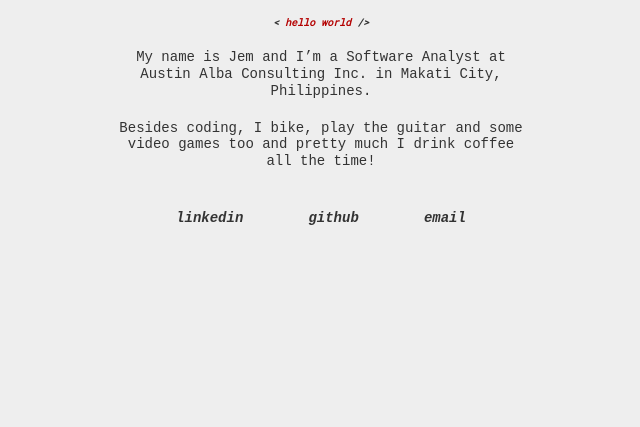
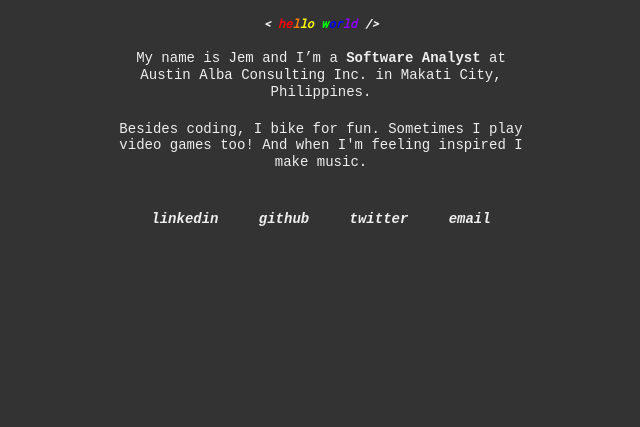
Before and after one commit to jemgaleon/jemgaleon.github.io, a website: page index.html in a window 1280 px wide. Shown: the part 373-800 px from the top of the page, without its empty margins (319-959 px from the left). Drawn offline with Linux system fonts and the light colour scheme.

Commit message:
- update content - add rainbow color to hello world

```diff
--- a/css/styles.css
+++ b/css/styles.css
@@ -1,7 +1,13 @@
 :root {
   --color-light: #eee;
   --color-dark: #333;
-  --color-red: #b40000;
+  --color-red: #ff0000;
+  --color-orange: #ff7f00;
+  --color-yellow: #ffff00;
+  --color-green: #00ff00;
+  --color-blue: #0000ff;
+  --color-indigo: #2e2b5f;
+  --color-violet: #8b00ff;
 }
 
 html {
@@ -20,8 +26,8 @@ body {
   font-size: 1.4rem;
   font-weight: 200;
   line-height: 1.2;
-  background: var(--color-light);
-  color: var(--color-dark);
+  background: var(--color-dark);
+  color: var(--color-light);
 }
 
 h1 {
@@ -45,13 +51,37 @@ a {
 
 .code {
   font-family: "Roboto Mono";
-  font-size: 1rem;
+  font-size: 1.2rem;
   font-weight: 600;
   font-style: italic;
 }
 
 .text-red {
   color: var(--color-red);
+}
+
+.text-orange {
+  color: var(--color-orange);
+}
+
+.text-yellow {
+  color: var(--color-yellow);
+}
+
+.text-green {
+  color: var(--color-green);
+}
+
+.text-blue {
+  color: var(--color-blue);
+}
+
+.text-indigo {
+  color: var(--color-indigo);
+}
+
+.text-violet {
+  color: var(--color-violet);
 }
 
 a::after {
--- a/index.html
+++ b/index.html
@@ -27,15 +27,19 @@
             </div>
             <div>
               <p class="code">
-                &lt; <span class="text-red">hello world</span> /&gt;
+                &lt; <b class="text-red">h</b><b class="text-red">e</b
+                ><b class="text-orange">l</b><b class="text-yellow">l</b
+                ><b class="text-yellow">o</b> <b class="text-green">w</b
+                ><b class="text-blue">o</b><b class="text-blue">r</b
+                ><b class="text-violet">l</b><b class="text-violet">d</b> /&gt;
               </p>
               <p>
-                My name is Jem and I’m a Software Analyst at Austin Alba
+                My name is Jem and I’m a <b>Software Analyst</b> at Austin Alba
                 Consulting Inc. in Makati City, Philippines.
               </p>
               <p>
-                Besides coding, I bike, play the guitar and some video games too
-                and pretty much I drink coffee all the time!
+                Besides coding, I bike for fun. Sometimes I play video games
+                too! And when I'm feeling inspired I make music.
               </p>
             </div>
           </div>
@@ -46,11 +50,11 @@
             <li>
               <a href="https://github.com/jemgaleon" target="_blank">github</a>
             </li>
-            <!-- <li>
+            <li>
               <a href="https://twitter.com/jemgaleon" target="_blank"
                 >twitter</a
               >
-            </li> -->
+            </li>
             <li>
               <a href="mailto:jemgaleon@gmail.com" target="_blank">email</a>
             </li>
```
